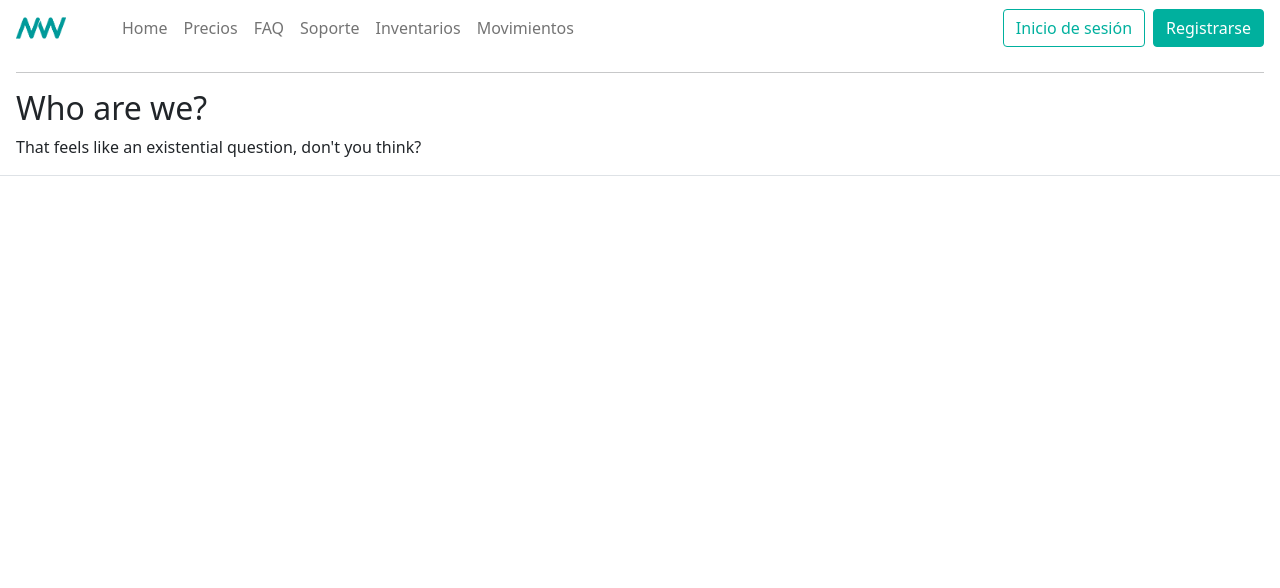
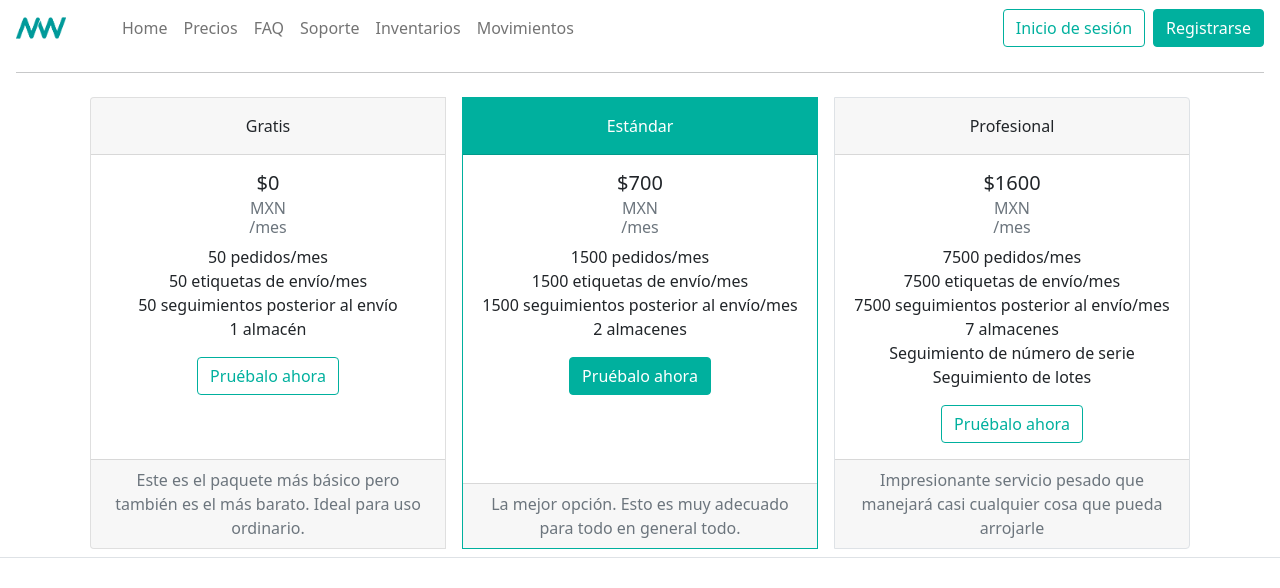
Before and after one commit to DT3264/InventariosWeb, a React (Create React App) app: page /precios in a window 1280 px wide. Shown: the top 588 px of the page. Built offline with nearby package versions, Linux system fonts and the light colour scheme.

Commit message:
agregado precios

```diff
--- a/package.json
+++ b/package.json
@@ -11,7 +11,7 @@
     "react-bootstrap": "^2.2.2",
     "react-dom": "^17.0.2",
     "react-router-dom": "^6.2.2",
-    "react-scripts": "5.0.0",
+    "react-scripts": "^5.0.0",
     "sass": "^1.49.9",
     "web-vitals": "^2.1.4"
   },
--- /dev/null
+++ b/src/components/precios.js
@@ -0,0 +1,72 @@
+import { Card, CardGroup, Container, Button, ListGroup, ListGroupItem } from "react-bootstrap";
+
+export default function Precios() {
+    return (
+        <Container>
+        <CardGroup>
+            <Card className="m-2 text-center">
+            <Card.Header className="p-3">Gratis</Card.Header>
+            <Card.Body>
+                <Card.Title>$0</Card.Title>
+                <Card.Subtitle className="mb-1 text-muted">MXN</Card.Subtitle>
+                <Card.Subtitle className="mb-2 text-muted">/mes</Card.Subtitle>
+                <Card.Text>
+                50 pedidos/mes <br />
+                    50 etiquetas de envío/mes<br />
+                    50 seguimientos posterior al envío<br />
+                    1 almacén
+
+                </Card.Text>
+                <Button variant="outline-primary">Pruébalo ahora</Button>
+            </Card.Body>
+            <Card.Footer className="text-muted">
+            Este es el paquete más básico pero también es el más barato. Ideal para uso ordinario.
+            </Card.Footer>
+            </Card>
+            <Card border="primary" className="m-2 text-center border ">
+            <Card.Header className="p-3  bg-primary text-white ">Estándar</Card.Header>
+            <Card.Body>
+                <Card.Title>$700</Card.Title>
+                <Card.Subtitle className="mb-1 text-muted">MXN</Card.Subtitle>
+                <Card.Subtitle className="mb-2 text-muted">/mes</Card.Subtitle>
+                <Card.Text>
+
+                1500 pedidos/mes <br />
+                1500 etiquetas de envío/mes <br />
+                1500 seguimientos posterior al envío/mes <br />
+                2 almacenes
+
+
+                </Card.Text>
+                <Button variant="primary">Pruébalo ahora</Button>
+            </Card.Body>
+            <Card.Footer border="primary" className="text-muted">
+            La mejor opción. Esto es muy adecuado para todo en general todo.
+            </Card.Footer>
+            </Card>
+            <Card className="m-2 text-center border">
+            <Card.Header className="p-3">Profesional</Card.Header>
+            <Card.Body>
+                <Card.Title>$1600</Card.Title>
+                <Card.Subtitle className="mb-1 text-muted">MXN</Card.Subtitle>
+                <Card.Subtitle className="mb-2 text-muted">/mes</Card.Subtitle>
+                <Card.Text>
+
+                7500 pedidos/mes  <br />
+                7500 etiquetas de envío/mes  <br />
+                7500 seguimientos posterior al envío/mes  <br />
+                7 almacenes  <br />
+                Seguimiento de número de serie  <br />
+                Seguimiento de lotes
+
+                </Card.Text>
+                <Button variant="outline-primary">Pruébalo ahora</Button>
+            </Card.Body>
+            <Card.Footer className="text-muted">
+            Impresionante servicio pesado que manejará casi cualquier cosa que pueda arrojarle
+            </Card.Footer>
+            </Card>
+        </CardGroup>
+        </Container>
+    );
+  }
--- a/src/index.js
+++ b/src/index.js
@@ -8,6 +8,7 @@ import { Row, Col, NavItem, Nav, Navbar } from "react-bootstrap";
 import Index from "./components/index.js";
 import reportWebVitals from "./reportWebVitals";
 import Faq from "./components/faq";
+import Precios from "./components/precios";
 
 ReactDOM.render(
   <Router>
@@ -106,7 +107,7 @@ ReactDOM.render(
         <hr />
         <Routes>
           <Route path="/" element={<Index />} />
-          <Route path="/precios" element={<About />} />
+          <Route path="/precios" element={<Precios />} />
           <Route path="/faq" element={<Faq />} />
           <Route path="/soporte" element={<About />} />
           <Route path="/inventarios" element={<About />} />
```
Also changed, not shown: 1 other file (tests, documents, lock files or other folders).
